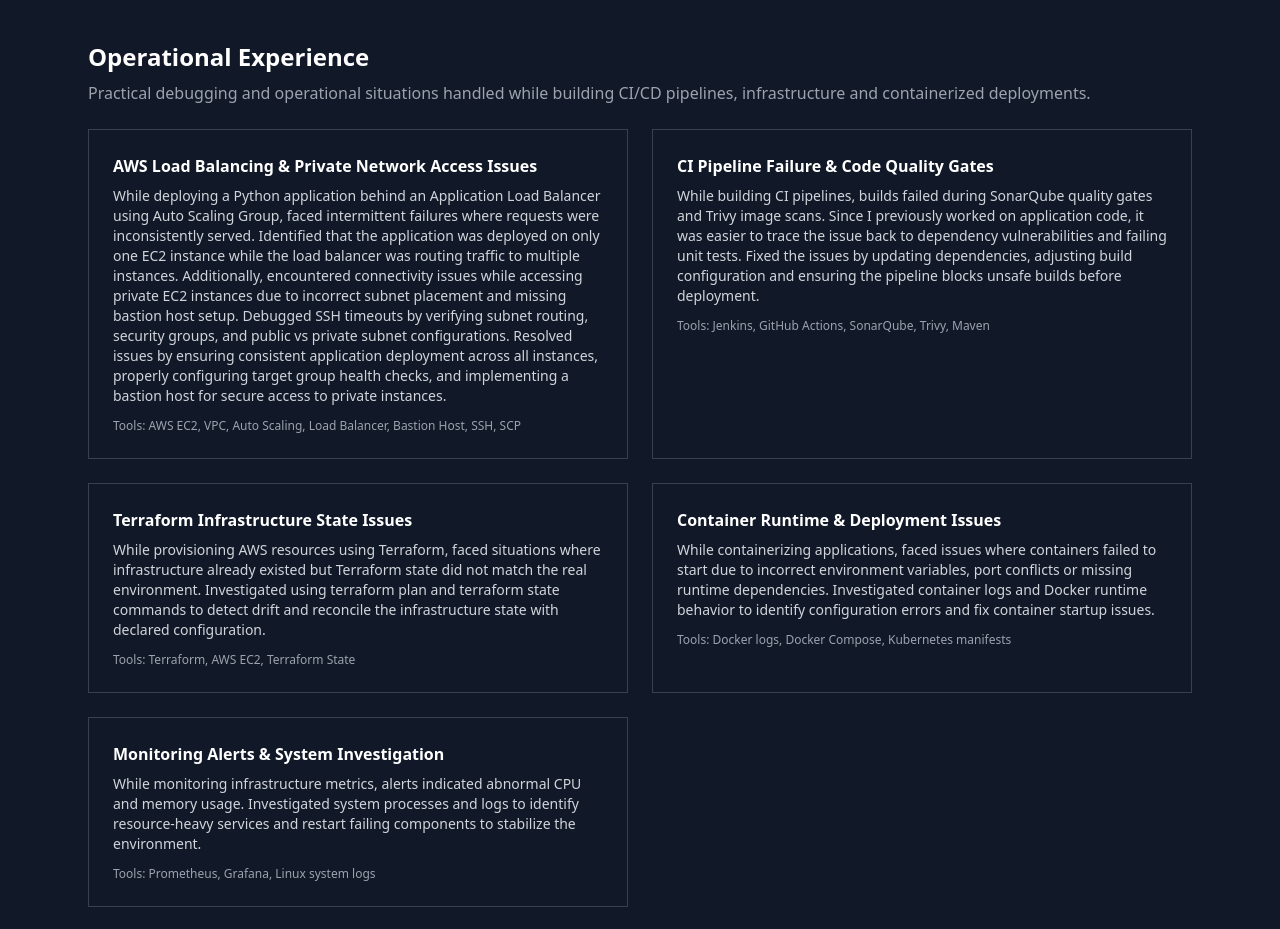
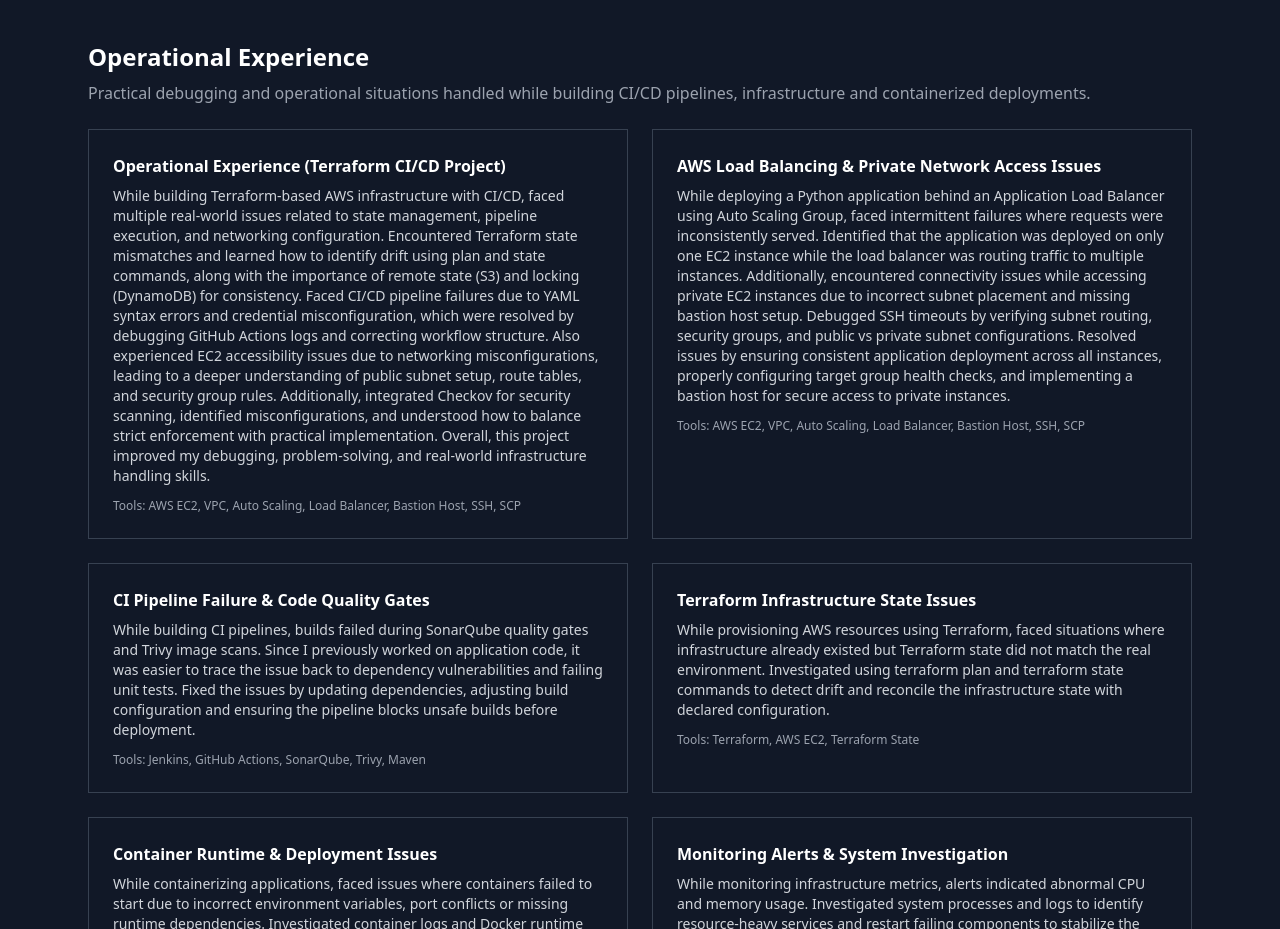
Before and after one commit to VEER0402/veerendra-portfolio, a React (Create React App) app: page / in a window 1280 px wide. Shown: the part 4640-5569 px from the top of the page. Built offline with nearby package versions, Linux system fonts and the light colour scheme.

Commit message:
project failure seen

```diff
--- a/src/veerendra_dwivedi_portfolio.jsx
+++ b/src/veerendra_dwivedi_portfolio.jsx
@@ -443,6 +443,28 @@
 
     <div className="mt-6 grid md:grid-cols-2 gap-6">
 
+
+<div className="bg-gray-900 p-6 rounded-xl border border-gray-700">
+  <h4 className="font-semibold">Operational Experience (Terraform CI/CD Project)</h4>
+  <p className="text-sm text-gray-300 mt-2">
+    While building Terraform-based AWS infrastructure with CI/CD, faced multiple real-world issues related to state management, pipeline execution, and networking configuration.
+
+Encountered Terraform state mismatches and learned how to identify drift using plan and state commands, along with the importance of remote state (S3) and locking (DynamoDB) for consistency.
+
+Faced CI/CD pipeline failures due to YAML syntax errors and credential misconfiguration, which were resolved by debugging GitHub Actions logs and correcting workflow structure.
+
+Also experienced EC2 accessibility issues due to networking misconfigurations, leading to a deeper understanding of public subnet setup, route tables, and security group rules.
+
+Additionally, integrated Checkov for security scanning, identified misconfigurations, and understood how to balance strict enforcement with practical implementation.
+
+Overall, this project improved my debugging, problem-solving, and real-world infrastructure handling skills.
+
+  </p>
+  <p className="text-xs text-gray-400 mt-3">
+    Tools: AWS EC2, VPC, Auto Scaling, Load Balancer, Bastion Host, SSH, SCP
+  </p>
+</div>
+
 	{/* AWS Infra Debugging */}
 <div className="bg-gray-900 p-6 rounded-xl border border-gray-700">
   <h4 className="font-semibold">AWS Load Balancing & Private Network Access Issues</h4>
```
